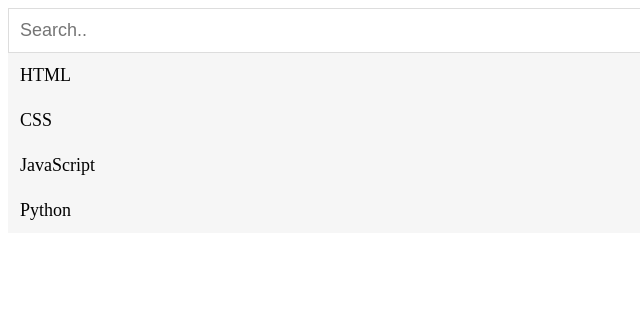
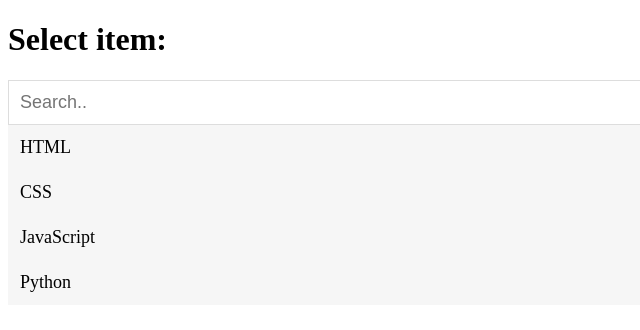
Before and after one commit to CodingWithArlindandFanny/T-Project, a plain HTML site: page searchform.html in a window 1280 px wide. Shown: the whole page, without its empty margins (0-640 px from the left). Drawn offline with Linux system fonts and the light colour scheme.

Commit message:
Update searchform.html

```diff
--- a/searchform.html
+++ b/searchform.html
@@ -13,6 +13,7 @@
 
 <body>
 
+   <h1>Select item:</h1>
        <input type="text" id="mySearch" onkeyup="myFunction()" placeholder="Search.." title="Type in a category">
         <div class="search-bar">
        <ul id="myMenu">
```
